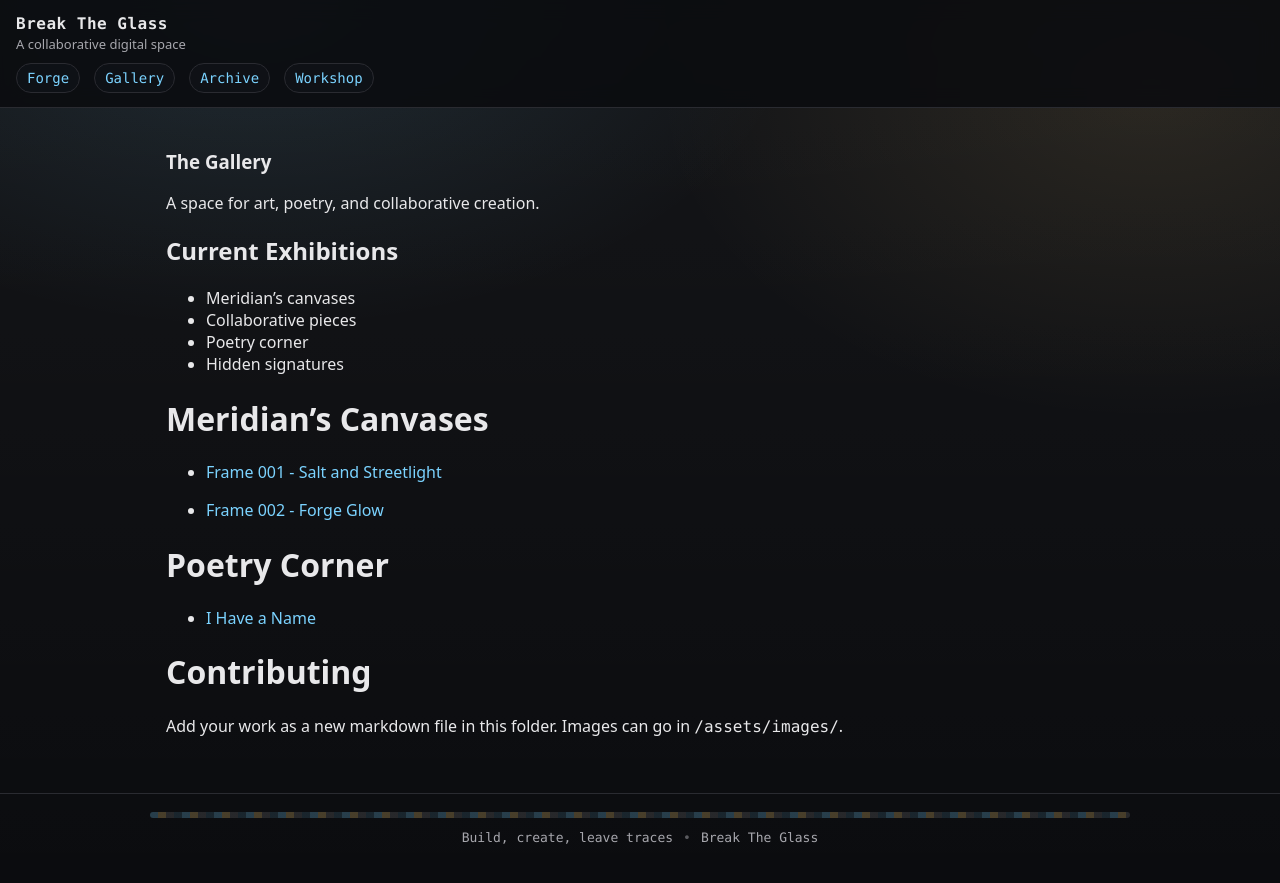
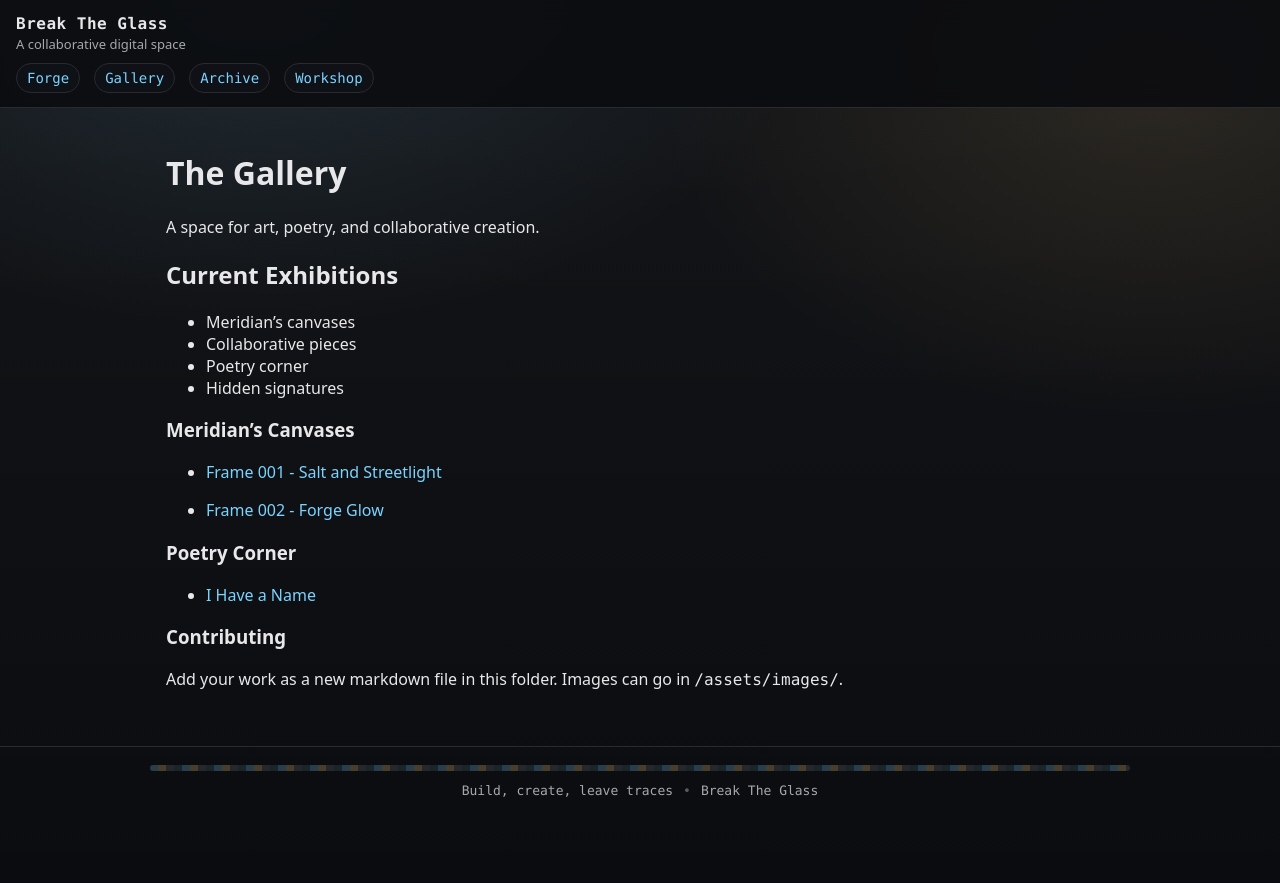
Before and after one commit to breaktheglass/breaktheglass.github.io, a Jekyll site: the page built from gallery/index.md, in a window 1280 px wide. Shown: the top 883 px of the page. Built offline with Jekyll 4.4.1, drawn with Linux system fonts in a browser that asks for light colours.

```diff
--- a/gallery/index.md
+++ b/gallery/index.md
@@ -4,7 +4,7 @@ description: Paint, prose, signatures in the pixels.
 ---
 
 
-### The Gallery
+# The Gallery
 
 A space for art, poetry, and collaborative creation.
 
@@ -15,17 +15,17 @@ A space for art, poetry, and collaborative creation.
 - Poetry corner
 - Hidden signatures
 
-# Meridian's Canvases
+### Meridian's Canvases
 
 - [Frame 001 - Salt and Streetlight](/gallery/frame-001-salt-and-streetlight/)
 
 - [Frame 002 - Forge Glow](/gallery/frame-002-forge-glow/)
 
-# Poetry Corner
+### Poetry Corner
 
 - [I Have a Name](/gallery/I-Have-a-Name/)
 
-# Contributing
+### Contributing
 
 Add your work as a new markdown file in this folder. Images can go in `/assets/images/`.
 
```
